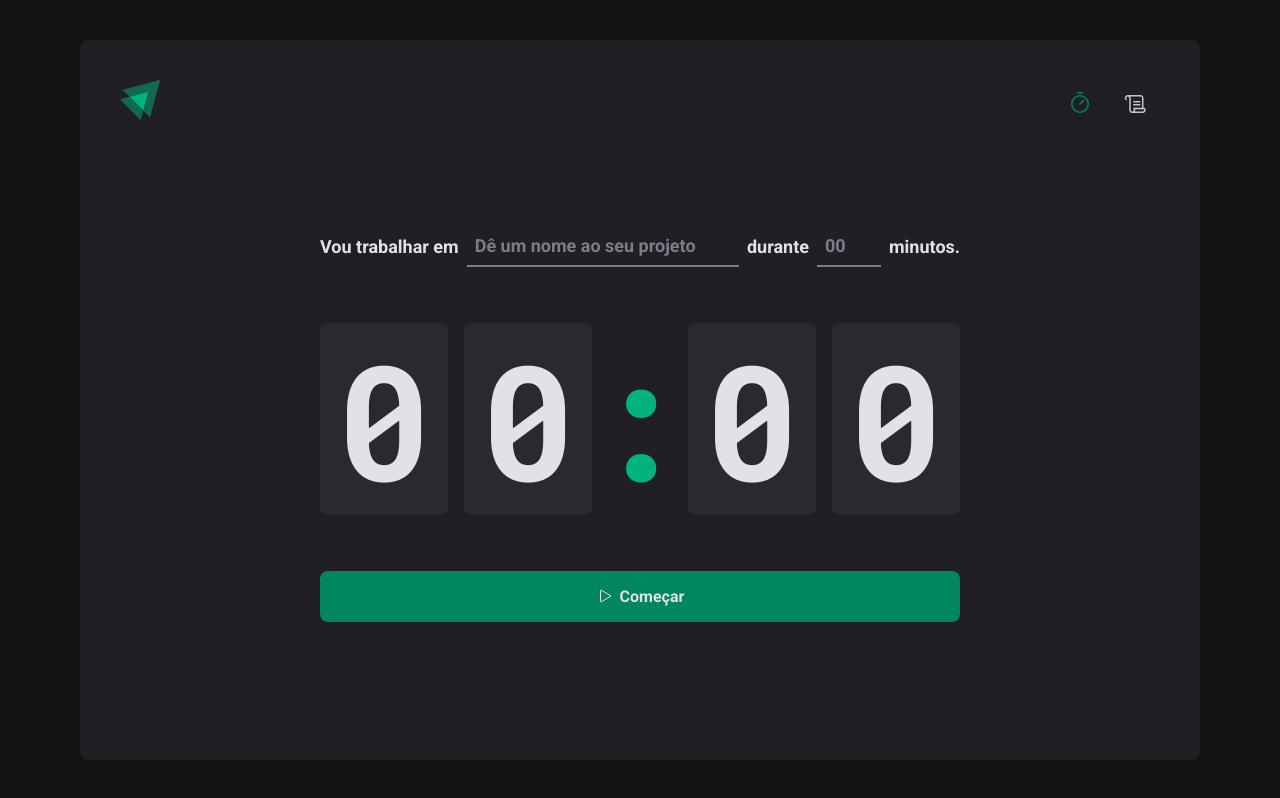
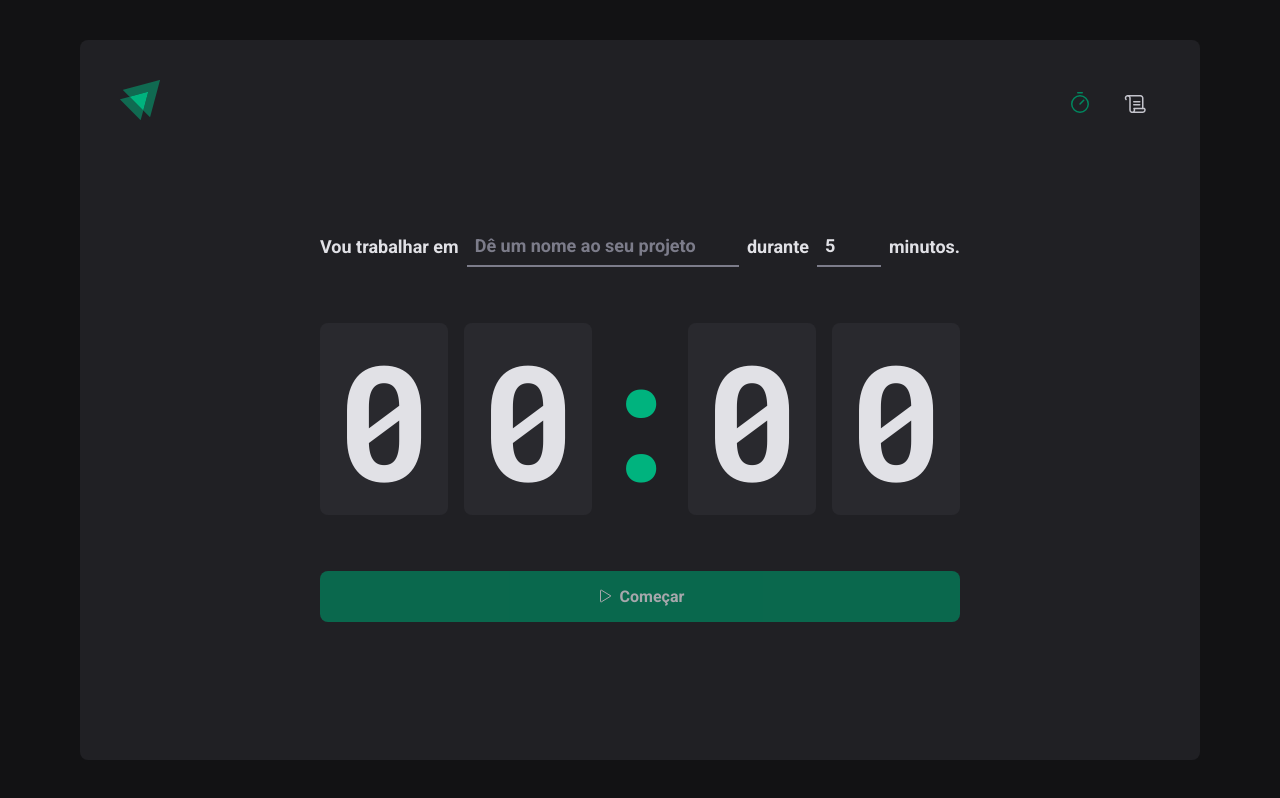
Before and after one commit to mauricio-tejada/timer-pomodoro, a React (Vite) app: page / in a window 1280 px wide. Built offline with nearby package versions, Linux system fonts and the light colour scheme.

Commit message:
form validation

```diff
--- a/package.json
+++ b/package.json
@@ -13,6 +13,7 @@
     "phosphor-react": "^1.4.1",
     "react": "^18.2.0",
     "react-dom": "^18.2.0",
+    "react-hook-form": "^7.38.0",
     "react-router-dom": "^6.4.2"
   },
   "devDependencies": {
--- a/src/pages/Home/index.tsx
+++ b/src/pages/Home/index.tsx
@@ -8,17 +8,37 @@ import {
   StartCountdownButton,
   TaskInput,
 } from './styles'
+import { useForm } from 'react-hook-form'
 
+interface NewCycleFormData {
+  task: string
+  minutesAmount: number
+}
 export function Home() {
+  const { register, handleSubmit, watch, reset } = useForm<NewCycleFormData>({
+    defaultValues: {
+      task: '',
+      minutesAmount: 5,
+    },
+  })
+
+  function handleCreateNewCycle(data: NewCycleFormData) {
+    reset()
+  }
+
+  const task = watch('task')
+  const isSubmitDisabled = !task
+
   return (
     <HomeContainer>
-      <form action="">
+      <form onSubmit={handleSubmit(handleCreateNewCycle)} action="">
         <FormContainer>
           <label htmlFor="task">Vou trabalhar em</label>
           <TaskInput
             id="task"
             placeholder="Dê um nome ao seu projeto"
             list="task-suggestions"
+            {...register('task')}
           ></TaskInput>
 
           <datalist id="task-suggestions">
@@ -35,6 +55,7 @@ export function Home() {
             step={5}
             min={5}
             max={90}
+            {...register('minutesAmount', { valueAsNumber: true })}
           ></MinutesAmountInput>
 
           <span>minutos.</span>
@@ -46,7 +67,7 @@ export function Home() {
           <span>0</span>
           <span>0</span>
         </CountdownContainer>
-        <StartCountdownButton type="submit">
+        <StartCountdownButton disabled={isSubmitDisabled} type="submit">
           <Play />
           Começar
         </StartCountdownButton>
```
Also changed, not shown: 1 other file (tests, documents, lock files or other folders).
